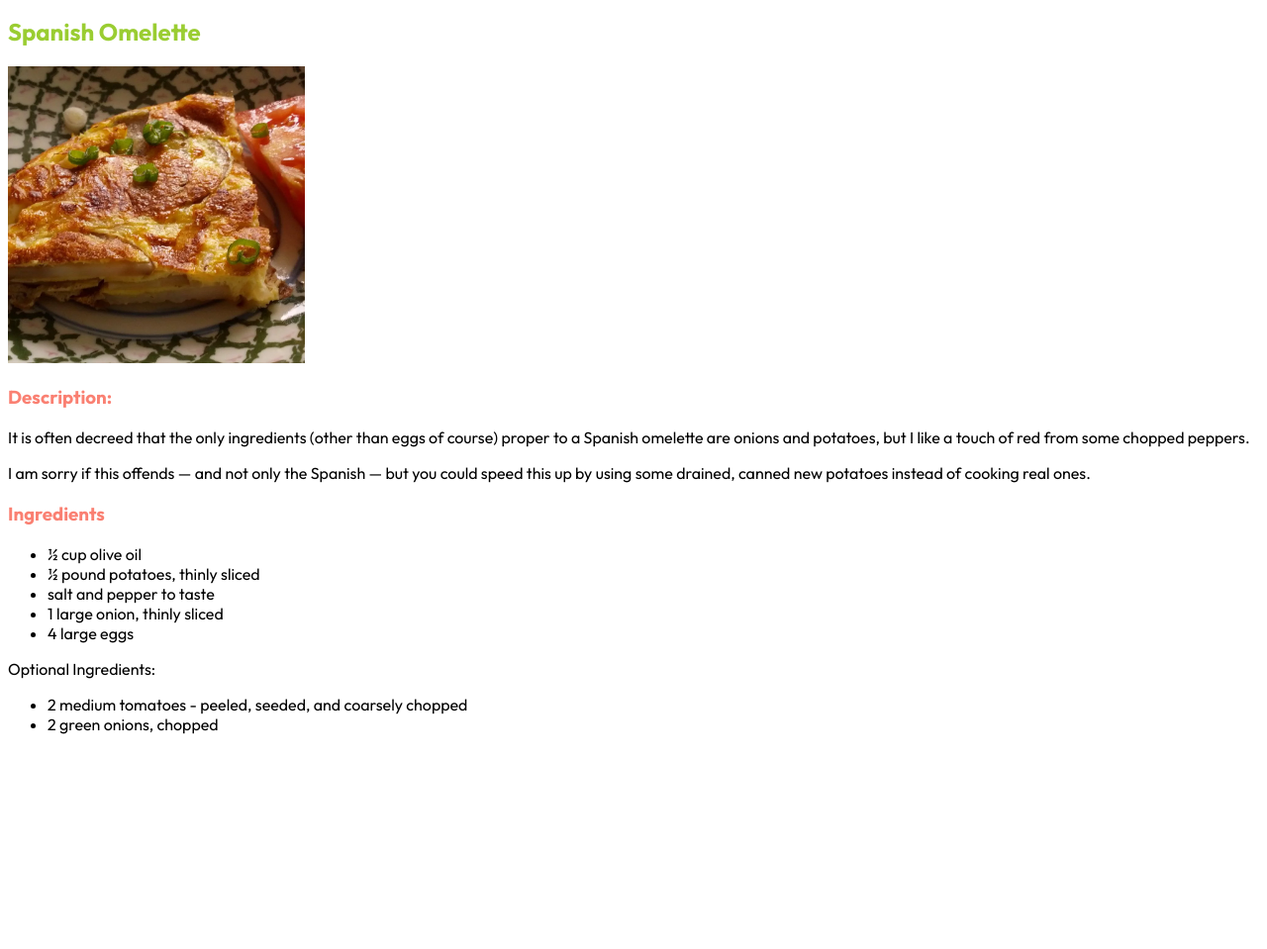
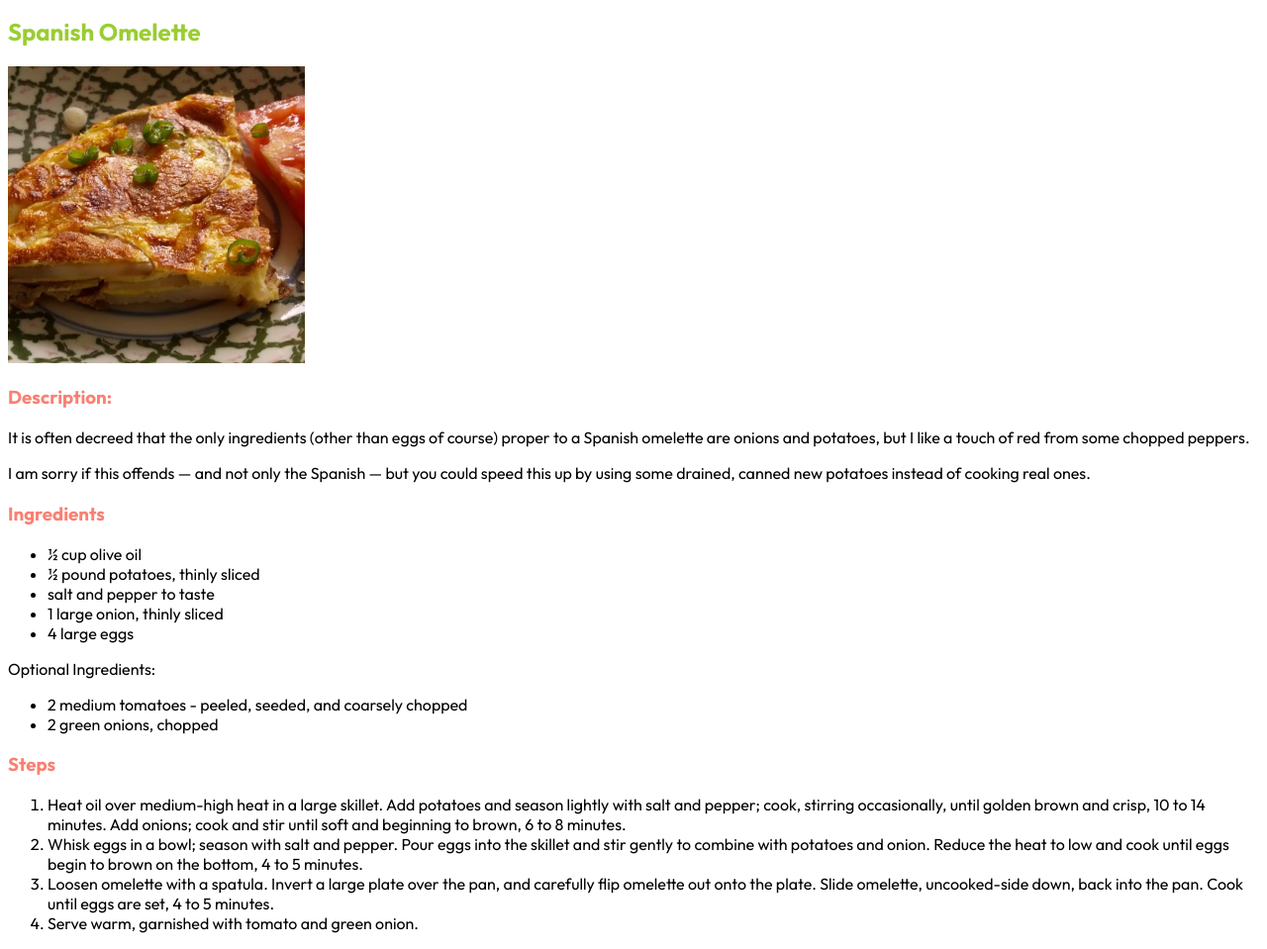
Before and after one commit to franko-c/odin-recipes, a plain HTML site: page recipes/spanish_omelette.html in a window 1280 px wide. Shown: the part 136-1095 px from the top of the page at 99% size. Before the commit the page ends 894 px from the top, so only its background shows below. Drawn offline with Linux system fonts and the light colour scheme.

Commit message:
Add steps/cooking instructions

```diff
--- a/recipes/spanish_omelette.html
+++ b/recipes/spanish_omelette.html
@@ -61,5 +61,18 @@
             <li>2 medium tomatoes - peeled, seeded, and coarsely chopped</li>
             <li>2 green onions, chopped</li>
         </ul>
+        <h3>Steps</h3>
+        <ol>
+            <li>
+                Heat oil over medium-high heat in a large skillet. Add potatoes and season lightly with salt and pepper; cook, stirring occasionally, until golden brown and crisp, 10 to 14 minutes. Add onions; cook and stir until soft and beginning to brown, 6 to 8 minutes.
+            </li>
+            <li>
+                Whisk eggs in a bowl; season with salt and pepper. Pour eggs into the skillet and stir gently to combine with potatoes and onion. Reduce the heat to low and cook until eggs begin to brown on the bottom, 4 to 5 minutes.
+            </li>
+            <li>
+                Loosen omelette with a spatula. Invert a large plate over the pan, and carefully flip omelette out onto the plate. Slide omelette, uncooked-side down, back into the pan. Cook until eggs are set, 4 to 5 minutes.
+            </li>
+            <li>Serve warm, garnished with tomato and green onion.</li>
+        </ol>
     </body>
 </html>
```
Also changed, not shown: recipes/coriander-lime-rice.html (added).
